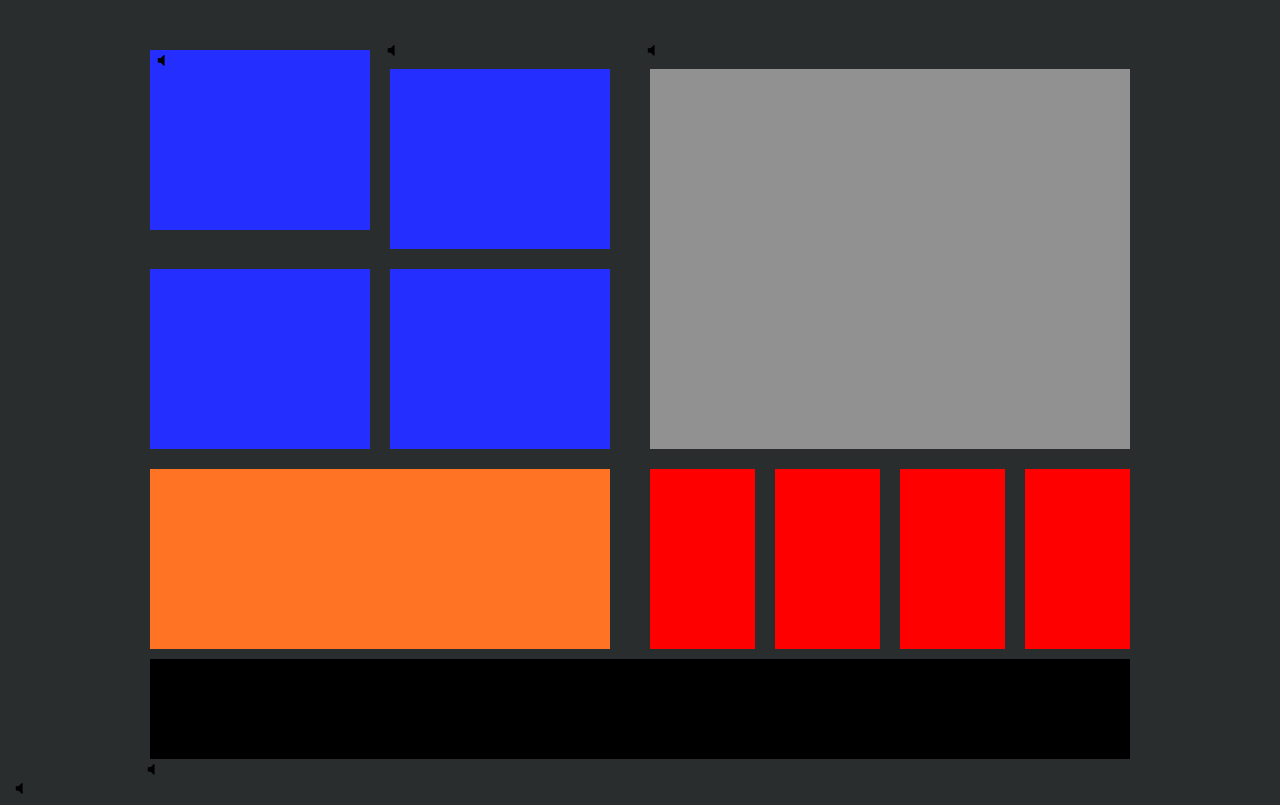
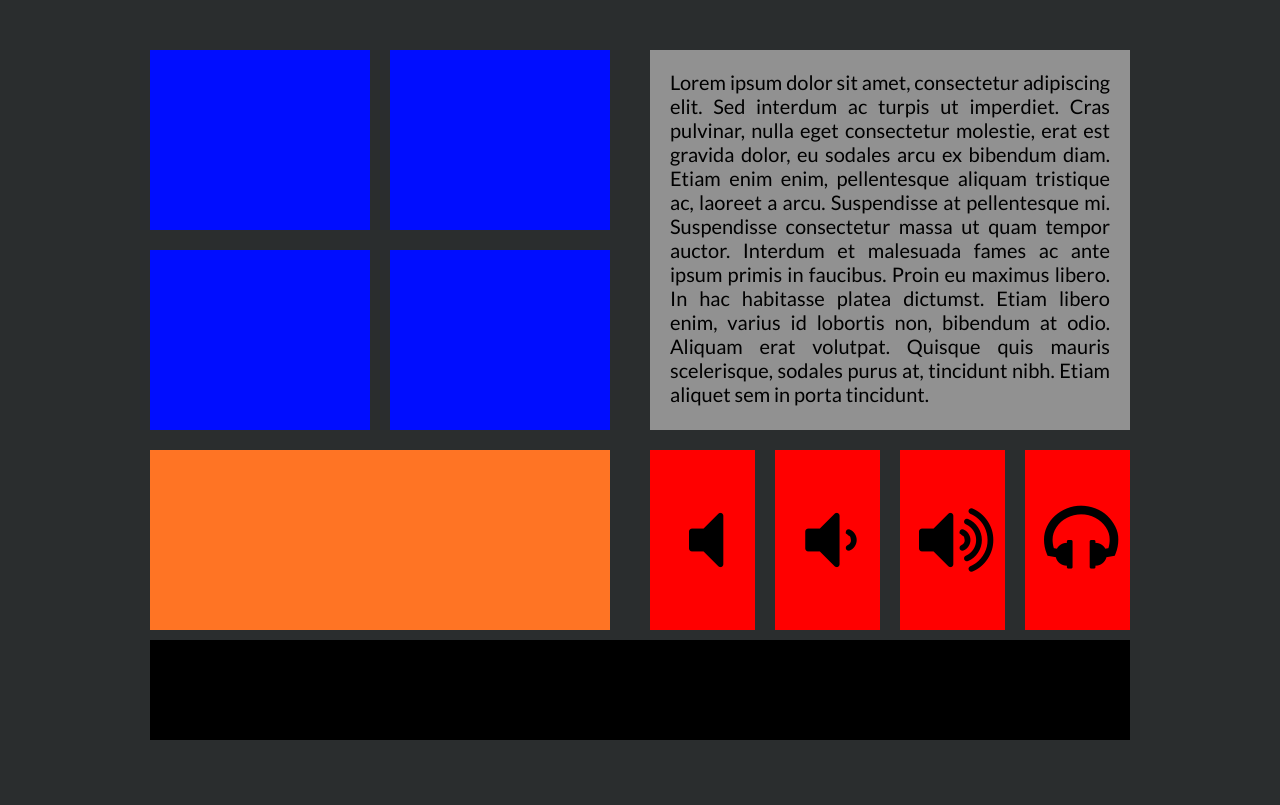
Before and after one commit to 433MHz/CSS-example-of-div-s-using, a plain HTML site: page index.htm in a window 1280 px wide. Shown: the part 118-923 px from the top of the page. After the commit the page ends 866 px from the top, so only its background shows below. Drawn offline with Linux system fonts and the light colour scheme.

Commit message:
Implemented fontello icons (Working)

```diff
--- a/css/fontello.css
+++ b/css/fontello.css
@@ -55,7 +55,27 @@
   /* text-shadow: 1px 1px 1px rgba(127, 127, 127, 0.3); */
 }
 
-.icon-volume-off:before { content: '\e800'; } /* '' */
-.icon-volume-down:before { content: '\e801'; } /* '' */
-.icon-volume-up:before { content: '\e802'; } /* '' */
-.icon-headphones:before { content: '\e803'; } /* '' */
+.icon-volume-off:before
+{
+content: '\e800';
+font-size: 80px;
+margin-top: 50px;
+ } /* '' */
+.icon-volume-down:before
+{
+content: '\e801';
+font-size: 80px;
+margin-top: 50px;
+} /* '' */
+.icon-volume-up:before
+{
+content: '\e802';
+font-size: 80px;
+margin-top: 50px;
+} /* '' */
+.icon-headphones:before
+{
+content: '\e803';
+font-size: 80px;
+margin-top: 50px;
+} /* '' */
--- a/index.htm
+++ b/index.htm
@@ -27,7 +27,6 @@
 	<div id="content">
 		<div style="float: left;" class="contentIn">
 			<div class="contentLBlock">
-				<i class="icon-volume-off"/>
 			</div>
 			<div class="contentLBlock"></div>
 			<div style="clear: both;"></div>
@@ -37,11 +36,24 @@
 			<div style="width: 460px; background-color: #ff7424;" class="contentLBlock"></div>
 		</div>
 		<div style="float: left;" class="contentIn">
-			<div id="contentRBigBlock"></div>
-			<div style="float: left;" class="contentRSmallBlock"></div>
-			<div style="float: left;" class="contentRSmallBlock"></div>
-			<div style="float: left;" class="contentRSmallBlock"></div>
-			<div style="float: left;" class="contentRSmallBlock"></div>
+			<div id="contentRBigBlock">
+				<span id="contentRBigBlockText">
+				Lorem ipsum dolor sit amet, consectetur adipiscing elit. Sed interdum ac turpis ut imperdiet. Cras pulvinar, nulla eget consectetur molestie, erat est gravida dolor, eu sodales arcu ex bibendum diam. Etiam enim enim, pellentesque aliquam tristique ac, laoreet a arcu. Suspendisse at pellentesque mi. Suspendisse consectetur massa ut quam tempor auctor. Interdum et malesuada fames ac ante ipsum primis in faucibus. Proin eu maximus libero. In hac habitasse platea dictumst. Etiam libero enim, varius id lobortis non, bibendum at odio. Aliquam erat volutpat. Quisque quis mauris scelerisque, sodales purus at, tincidunt nibh. Etiam aliquet sem in porta tincidunt.
+				</span>
+
+			</div>
+			<div style="float: left;" class="contentRSmallBlock">
+				<i class="icon-volume-off"></i>
+			</div>
+			<div style="float: left;" class="contentRSmallBlock">
+				<i class="icon-volume-down"></i>
+			</div>
+			<div style="float: left;" class="contentRSmallBlock">
+				<i class="icon-volume-up"></i>
+			</div>
+			<div style="float: left;" class="contentRSmallBlock">
+				<i class="icon-headphones"></i>
+			</div>
 			<div style="clear: both;"></div>
 		</div>
 		<div style="clear: both;"></div>
--- a/stylesheet.css
+++ b/stylesheet.css
@@ -40,18 +40,27 @@ body
 {
 	width: 220px;
 	height: 180px;
-	background-color: #242fff;
+	background-color: #000dff;
 	float: left;
 	margin: 10px;
+}
+
+.contentLBlock:hover
+{
+	background-color: #3d47ff;
 }
 
 #contentRBigBlock
 {
 	margin: 10px;
-	width: 480px;
-	height: 380px;
+	width: 440px;
+	height: 340px;
 	background-color: #919191;
+	font-size: 20px;
+	padding: 20px;
+	text-align: justify;
 }
+
 
 .contentRSmallBlock
 {
@@ -59,6 +68,11 @@ body
 	width: 105px;
 	height: 180px;
 	margin: 10px;
+}
+
+.contentRSmallBlock:hover
+{
+	background-color: #ff6969;
 }
 
 .topIn
```
Also changed, not shown: 1 other file.
